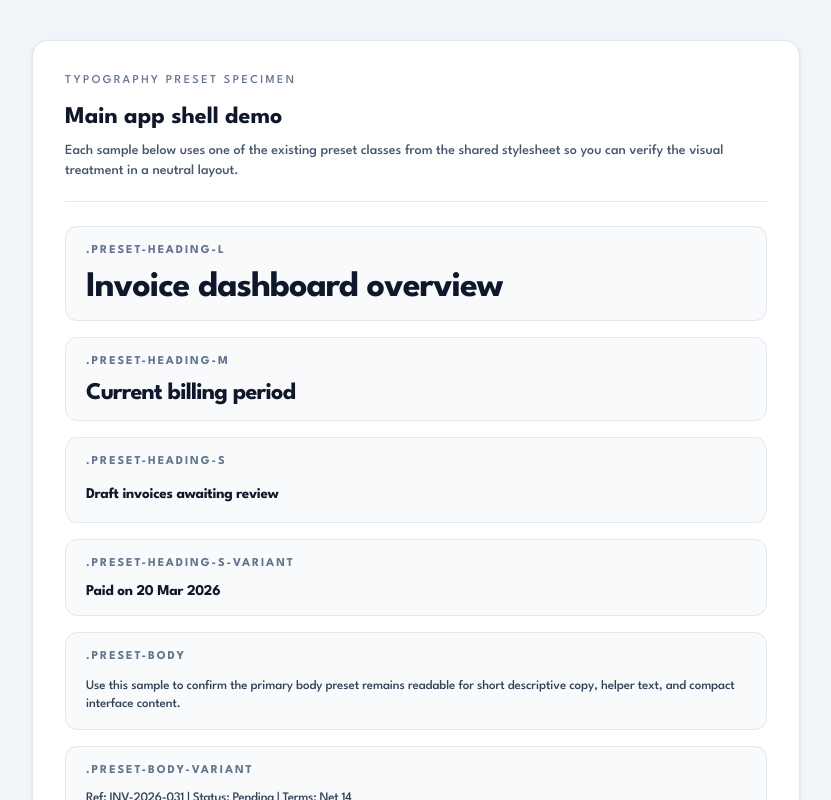
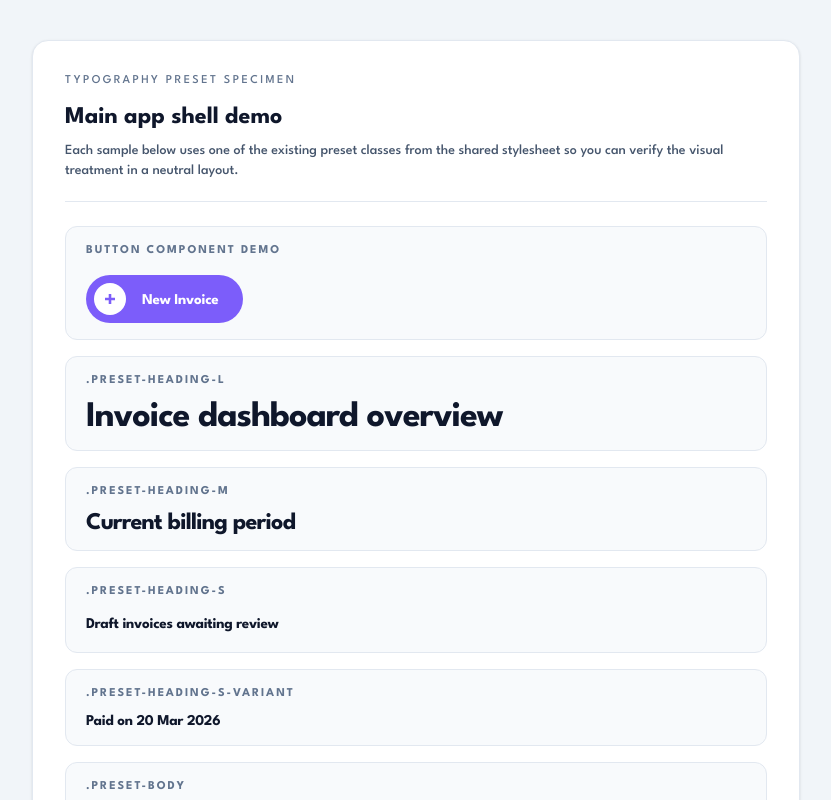
Before and after one commit to brandeth/invoices, a Nuxt app: page / in a window 1280 px wide. Shown: the top 800 px of the page, without its empty margins (224-1055 px from the left). Built offline with nearby package versions, Linux system fonts and the light colour scheme.

Commit message:
default button 1 style.

```diff
--- a/app/app.vue
+++ b/app/app.vue
@@ -1,3 +1,7 @@
+<script setup lang="ts">
+import Button from "../components/Button.vue";
+</script>
+
 <template>
   <div class="min-h-screen bg-slate-100 text-slate-900">
     <NuxtRouteAnnouncer />
@@ -24,6 +28,29 @@
         </header>
 
         <div class="mt-6 space-y-4">
+          <article
+            class="rounded-xl border border-slate-200 bg-slate-50 px-4 py-4 sm:px-5"
+          >
+            <p
+              class="text-xs font-semibold uppercase tracking-[0.16em] text-slate-500"
+            >
+              Button component demo
+            </p>
+            <div class="mt-4">
+              <Button>
+                <template #icon>
+                  <img
+                    src="/icons/plus.svg"
+                    alt=""
+                    class="h-[10px] w-[10px]"
+                    aria-hidden="true"
+                  />
+                </template>
+                New Invoice
+              </Button>
+            </div>
+          </article>
+
           <article
             class="rounded-xl border border-slate-200 bg-slate-50 px-4 py-4 sm:px-5"
           >
--- a/app/assets/css/main.css
+++ b/app/assets/css/main.css
@@ -1,19 +1,20 @@
 @import url("https://fonts.googleapis.com/css2?family=League+Spartan:wght@500;700&display=swap");
 @import "tailwindcss";
+@source "../../../components";
 
 @theme {
-  --color-brand-primary: #7C5DFA;
-  --color-brand-primary-light: #9277FF;
-  --color-brand-danger: #EC5757;
-  --color-brand-danger-light: #FF9797;
-  --color-brand-background: #F8F8FB;
-  --color-brand-dark: #1E2139;
+  --color-brand-primary: #7c5dfa;
+  --color-brand-primary-light: #9277ff;
+  --color-brand-danger: #ec5757;
+  --color-brand-danger-light: #ff9797;
+  --color-brand-background: #f8f8fb;
+  --color-brand-dark: #1e2139;
   --color-brand-surface-dark: #141625;
   --color-brand-dark-light: #252945;
-  --color-brand-muted: #888EB0;
-  --color-brand-muted-dark: #7E88C3;
-  --color-brand-muted-light: #DFE3FA;
-  --color-brand-black: #0C0E16;
+  --color-brand-muted: #888eb0;
+  --color-brand-muted-dark: #7e88c3;
+  --color-brand-muted-light: #dfe3fa;
+  --color-brand-black: #0c0e16;
   --font-league-spartan: "League Spartan", sans-serif;
 }
 
--- /dev/null
+++ b/components/Button.vue
@@ -0,0 +1,49 @@
+<script setup lang="ts">
+type ButtonType = "button" | "submit" | "reset";
+type ButtonVariant = "default";
+
+const props = withDefaults(
+  defineProps<{
+    type?: ButtonType;
+    disabled?: boolean;
+    variant?: ButtonVariant;
+  }>(),
+  {
+    type: "button",
+    disabled: false,
+    variant: "default",
+  },
+);
+
+const slots = useSlots();
+
+const variantClassMap: Record<ButtonVariant, string> = {
+  default:
+    "bg-brand-primary text-white enabled:hover:bg-brand-primary-light enabled:focus-visible:outline-2 enabled:focus-visible:outline-offset-2 enabled:focus-visible:outline-brand-primary-light",
+};
+
+const buttonClass = computed(() => [
+  "preset-heading-s-variant inline-flex h-12 items-center gap-[16px] rounded-full transition-colors",
+  variantClassMap[props.variant],
+  props.disabled ? "cursor-not-allowed opacity-60" : "cursor-pointer",
+  hasIcon.value ? "pl-2 pr-6" : "px-6",
+]);
+
+const hasIcon = computed(() => Boolean(slots.icon));
+</script>
+
+<template>
+  <button :type="type" :disabled="disabled" :class="buttonClass">
+    <span
+      v-if="hasIcon"
+      class="flex h-8 w-8 items-center justify-center rounded-full bg-white text-brand-primary"
+      aria-hidden="true"
+    >
+      <slot name="icon" />
+    </span>
+
+    <span class="preset-heading-s-variant text-white h-3">
+      <slot />
+    </span>
+  </button>
+</template>
```
Also changed, not shown: public/icons/plus.svg (added).
